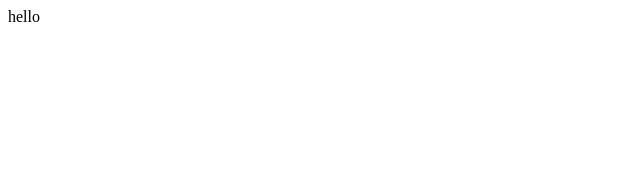
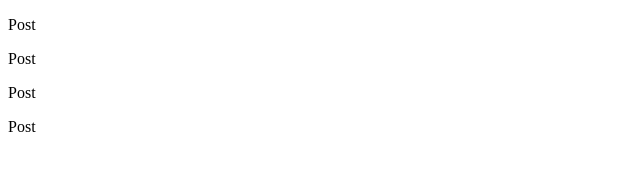
Before and after one commit to jardelmitermayer/fundamentos-reactjs, a React (Vite) app: page / in a window 1280 px wide. Shown: the top 186 px of the page, without its empty margins (0-640 px from the left). Built offline with nearby package versions, Linux system fonts and the light colour scheme.

Commit message:
feat: component class

```diff
--- a/index.html
+++ b/index.html
@@ -1,13 +1,16 @@
 <!DOCTYPE html>
 <html lang="en">
+
 <head>
   <meta charset="UTF-8" />
   <link rel="icon" type="image/svg+xml" href="/vite.svg" />
   <meta name="viewport" content="width=device-width, initial-scale=1.0" />
   <title>Vite + React</title>
 </head>
+
 <body>
   <div id="root"></div>
   <script type="module" src="/src/main.jsx"></script>
 </body>
+
 </html>
--- a/src/App.jsx
+++ b/src/App.jsx
@@ -1,9 +1,12 @@
-function App() {
+import { Post } from './Post'
+
+export function App() {
   return (
-    <div >
-      hello
+    <div>
+      <Post />
+      <Post />
+      <Post />
+      <Post />
     </div>
   )
 }
-
-export default App
--- /dev/null
+++ b/src/Post.jsx
@@ -0,0 +1,3 @@
+export function Post() {
+  return <p>Post</p>
+}
--- a/src/main.jsx
+++ b/src/main.jsx
@@ -1,6 +1,6 @@
 import React from 'react'
 import ReactDOM from 'react-dom/client'
-import App from './App'
+import { App } from './App'
 
 ReactDOM.createRoot(document.getElementById('root')).render(
   <React.StrictMode>
```
Lines whose indentation alone changed are shown as unchanged.
